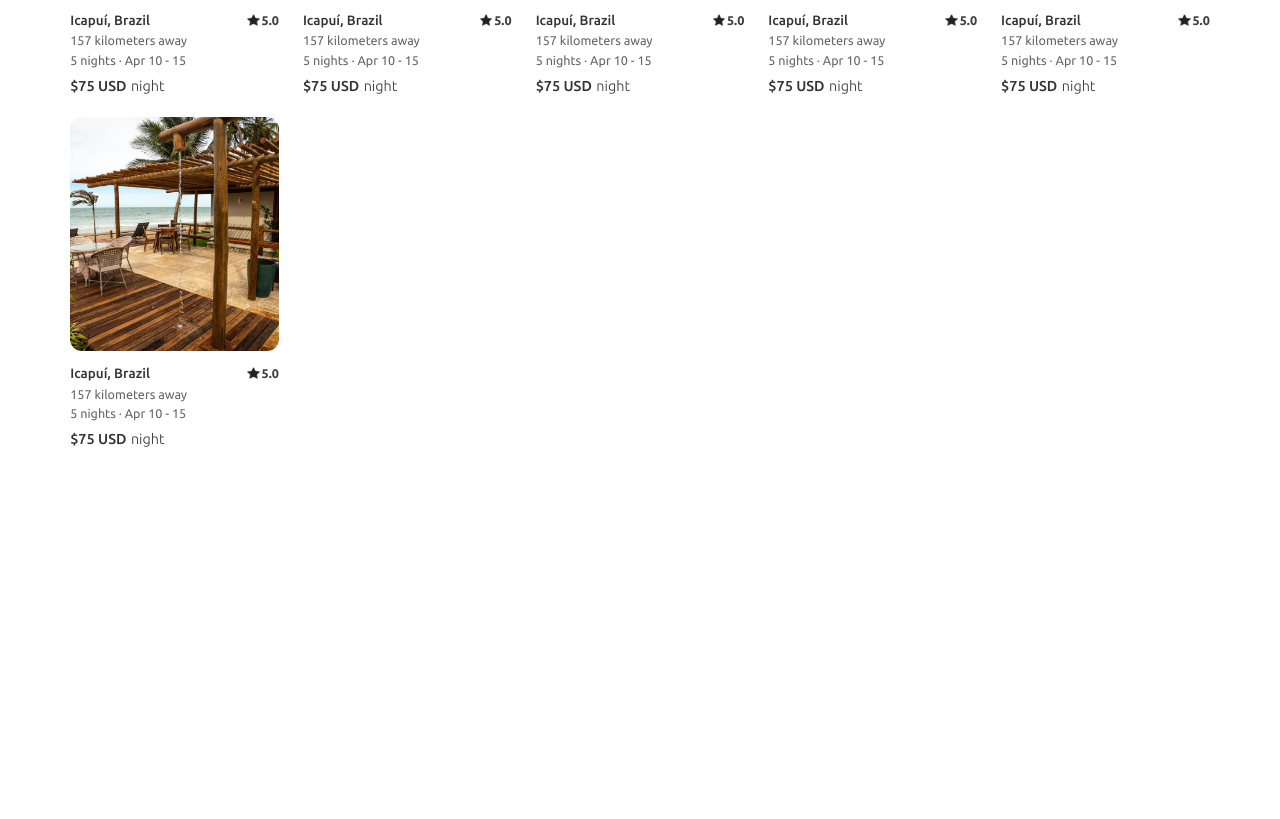
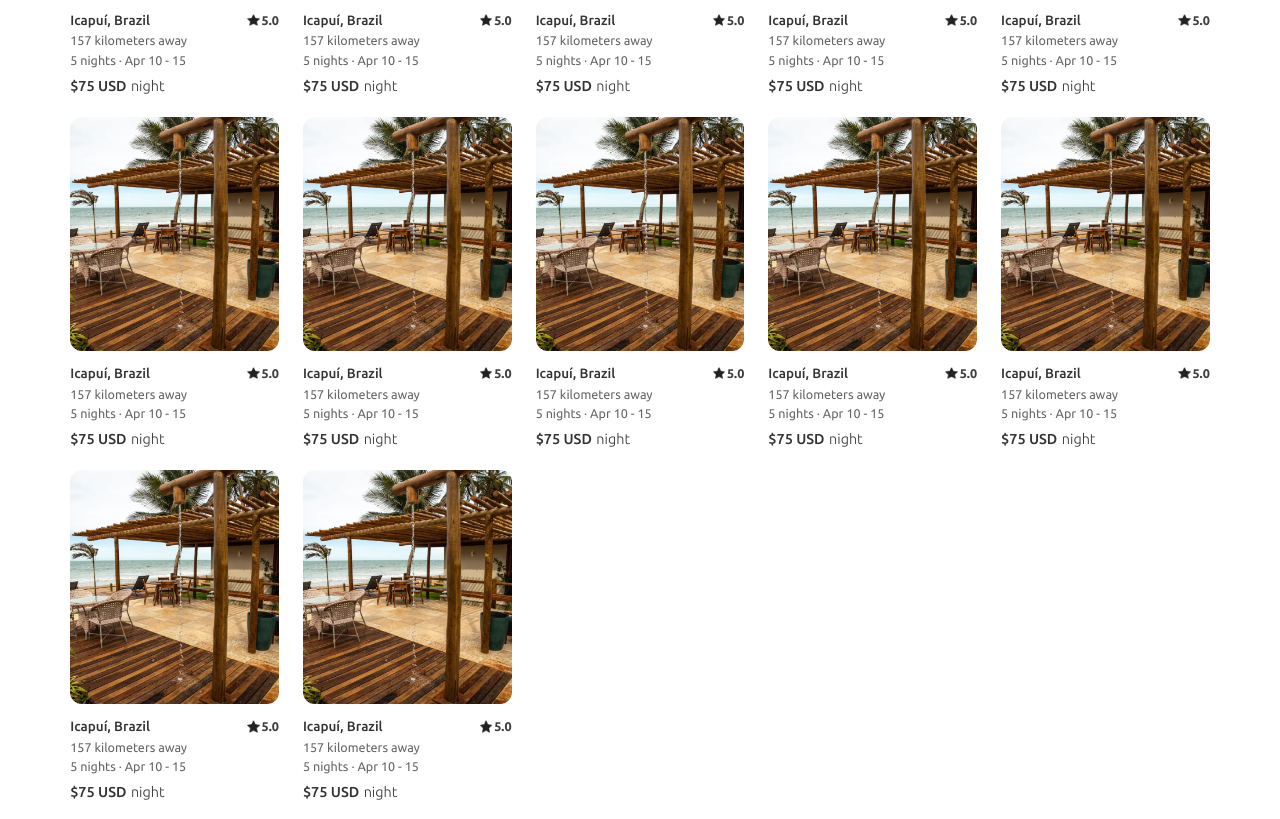
Before and after one commit to JoGabriel-Santos/airbnb-clone, a React (Create React App) app in the folder client/: page / in a window 1280 px wide. Shown: the part 489-1308 px from the top of the page. Before the commit the page ends 955 px from the top, so only its background shows below. Built offline with nearby package versions, Linux system fonts and the light colour scheme.

Commit message:
Refactoring

```diff
--- a/client/src/pages/Home.js
+++ b/client/src/pages/Home.js
@@ -31,6 +31,12 @@ function Home() {
                     <Rooms/>
                     <Rooms/>
                     <Rooms/>
+                    <Rooms/>
+                    <Rooms/>
+                    <Rooms/>
+                    <Rooms/>
+                    <Rooms/>
+                    <Rooms/>
                 </div>
             </section>
         </React.Fragment>
```
